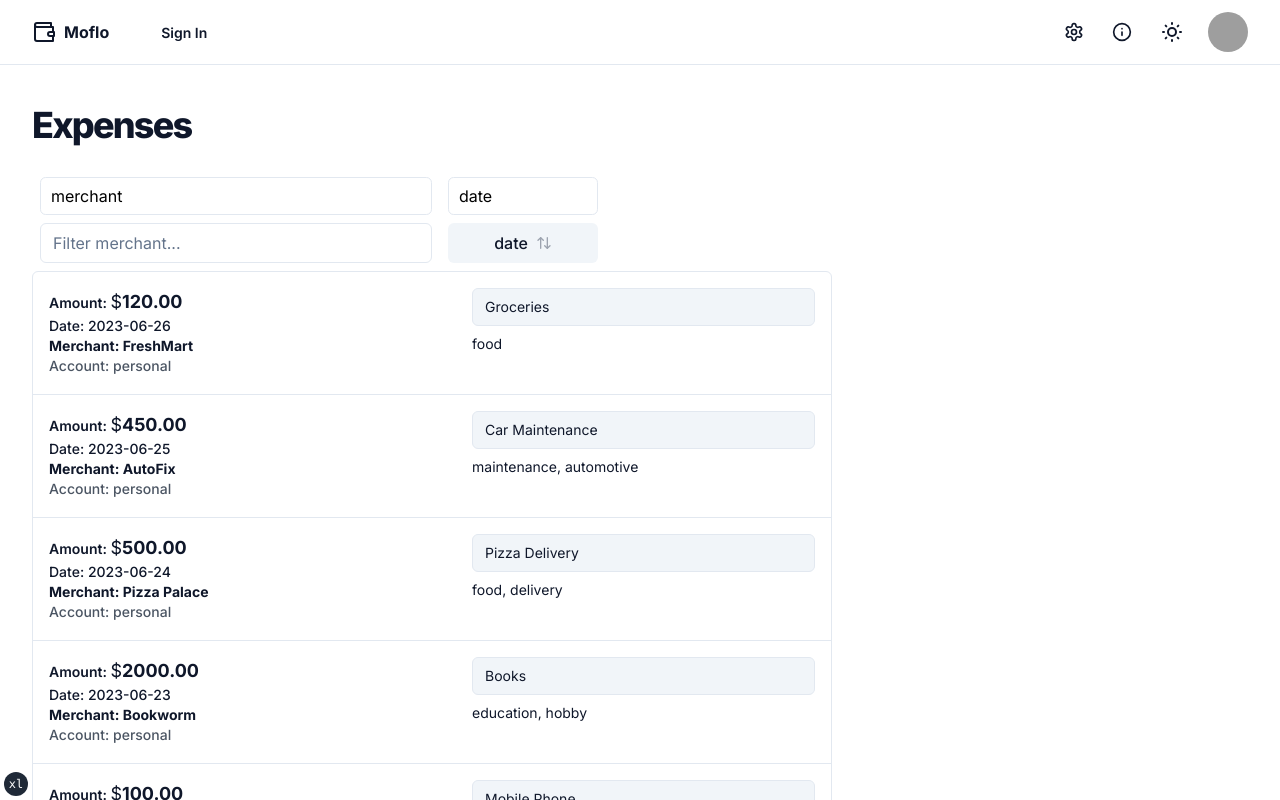
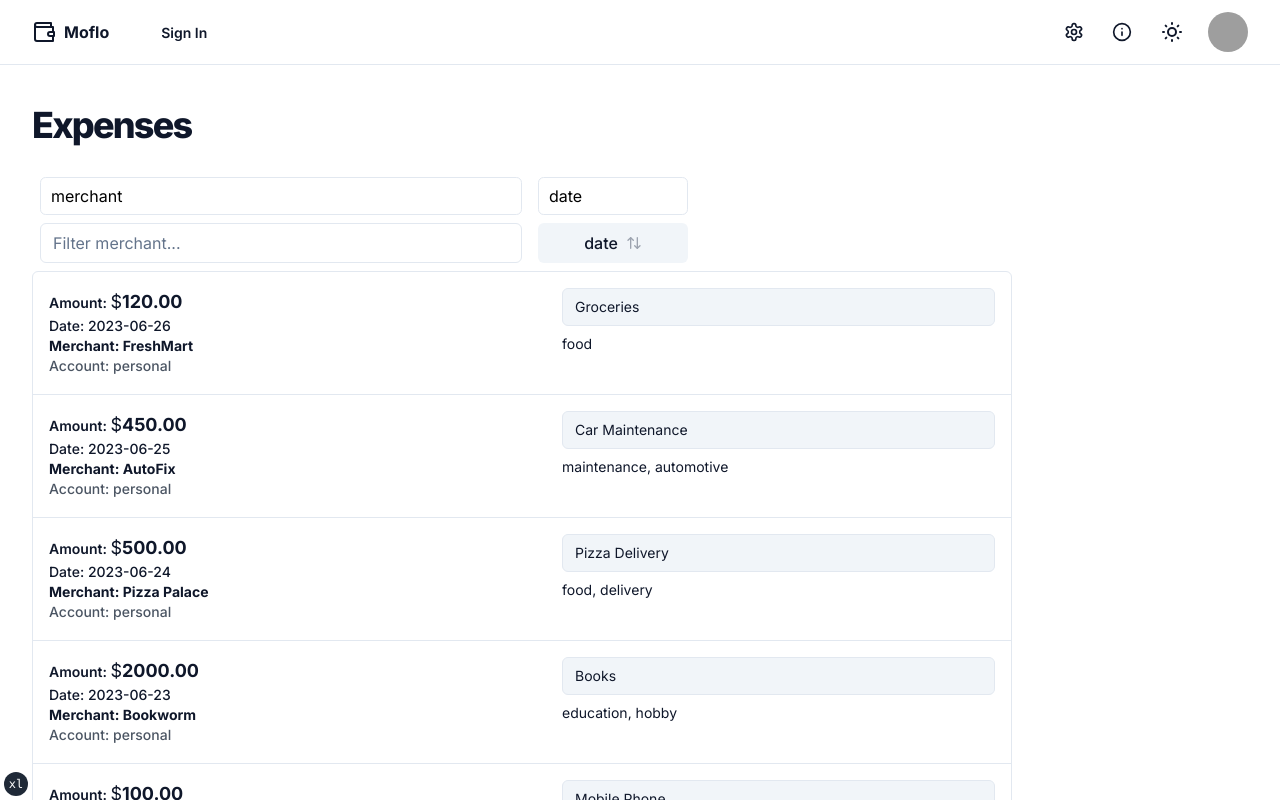
Before and after one commit to owolfdev/moflo, a Next.js app: page /expenses in a window 1280 px wide. Shown: the top 800 px of the page. Built offline with nearby package versions, Linux system fonts and the light colour scheme; grey boxes are pictures that could not be loaded.

Commit message:
fix classnames to allow full width render

```diff
--- a/app/expenses/page.tsx
+++ b/app/expenses/page.tsx
@@ -42,7 +42,7 @@ function DemoPage() {
         </Link>
       </div>
       <div className="">
-        <div className="max-w-[800px]">
+        <div className="max-w-[980px]">
           {isMobile ? (
             <DataTable columns={columnsMobile} data={data} />
           ) : (
--- a/app/page.tsx
+++ b/app/page.tsx
@@ -6,7 +6,7 @@ import { ExpenseForm } from "@/components/form-add-expense"
 export default function IndexPage() {
   return (
     <section className="container grid items-center gap-6 pt-6 pb-8 md:py-10">
-      <div className="flex max-w-[980px] flex-col items-start gap-2">
+      <div className="flex max-w-[980px] flex-col  gap-2 ">
         <Link href={`/expenses`}>
           <h1 className="text-3xl font-extrabold leading-tight tracking-tighter md:text-4xl">
             Add an expense.
--- a/components/form-add-expense.tsx
+++ b/components/form-add-expense.tsx
@@ -146,7 +146,7 @@ export function ExpenseForm({ settings }: { settings: any }) {
 
   return (
     <Form {...form}>
-      <form onSubmit={form.handleSubmit(onSubmit)} className="space-y-4 w-full">
+      <form onSubmit={form.handleSubmit(onSubmit)} className="space-y-4 ">
         <FormField
           control={form.control}
           name="amount"
```
